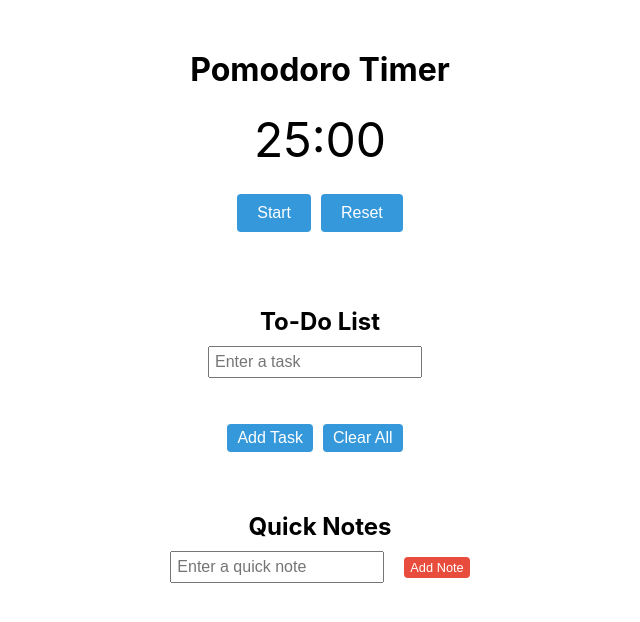
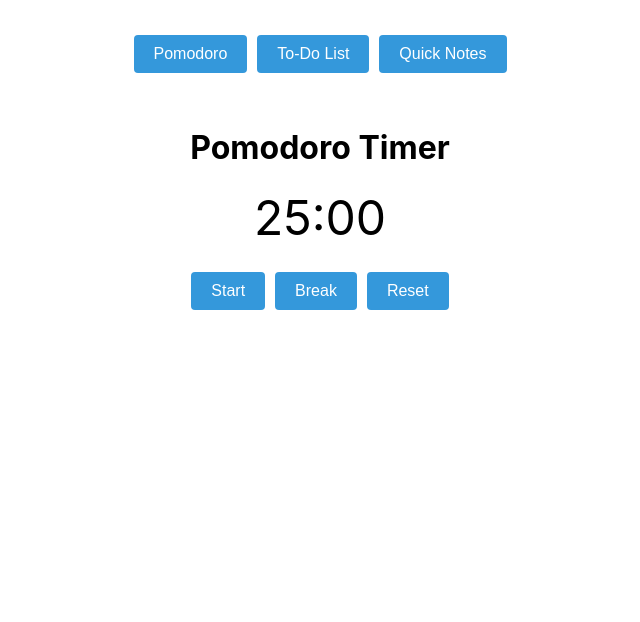
Before and after one commit to Vedant-MAHAjan/Productivity, a React (Create React App) app: page / in a window 1280 px wide. Shown: the top 622 px of the page, without its empty margins (320-960 px from the left). Built offline with nearby package versions, Linux system fonts and the light colour scheme.

Commit message:
full page for each feature

```diff
--- a/src/App.css
+++ b/src/App.css
@@ -1,16 +1,15 @@
 /* App.css */
 
-.pomodoro-timer {
+.app {
   text-align: center;
-  margin-top: 100px;
+  margin-top: 30px;
 }
 
-.timer {
-  font-size: 3rem;
-  margin: 20px 0;
+.tab-buttons {
+  margin-bottom: 20px;
 }
 
-.buttons button {
+.tab-buttons button {
   background-color: #3498db;
   color: #fff;
   border: none;
@@ -22,149 +21,6 @@
   transition: background-color 0.3s ease;
 }
 
-.buttons button:hover {
+.tab-buttons button:hover {
   background-color: #2980b9;
 }
-
-/* PomodoroTimer.css */
-
-.pomodoro-timer {
-  text-align: center;
-  margin-top: 50px;
-}
-
-.timer {
-  font-size: 3rem;
-  margin: 20px 0;
-}
-
-.tasks {
-  margin-top: 30px;
-  display: flex;
-  flex-direction: column;
-  align-items: center;
-}
-
-.button-container {
-  display: flex;
-  justify-content: center; /* Center the buttons horizontally */
-  align-items: center; /* Center the buttons vertically */
-  margin-top: 10px;
-}
-
-.tasks h2 {
-  font-size: 1.5rem;
-  margin-bottom: 10px;
-}
-
-.tasks input {
-  padding: 5px;
-  font-size: 1rem;
-  width: 200px;
-  margin-right: 10px;
-  margin-bottom: 10px; /* Add margin at the bottom of the input */
-}
-
-.tasks button {
-  background-color: #3498db;
-  color: #fff;
-  border: none;
-  padding: 5px 10px;
-  font-size: 1rem;
-  cursor: pointer;
-  border-radius: 4px;
-  transition: background-color 0.3s ease;
-  margin-bottom: 10px; /* Add margin at the bottom of the button */
-  margin-right: 10px; /* Add margin between buttons */
-
-
-}
-
-.tasks button:hover {
-  background-color: #2980b9;
-}
-
-.tasks ul {
-  list-style-type: none;
-  padding: 0;
-  margin-top: 10px;
-}
-
-.tasks li {
-  display: flex;
-  align-items: center;
-  justify-content: space-between;
-  padding: 5px 0;
-  width: 100%;
-  display: flex;
-  border-bottom: 1px solid #ddd; /* Add a border between task items */
-
-}
-
-.tasks li button {
-  background-color: #e74c3c;
-  color: #fff;
-  border: none;
-  padding: 3px 6px;
-  font-size: 0.8rem;
-  cursor: pointer;
-  border-radius: 4px;
-  transition: background-color 0.3s ease;
-  margin-left: 10px; /* Add margin to the left side of the button */
-}
-
-.tasks li button:hover {
-  background-color: #c0392b;
-}
-
-.quick-notes {
-  margin: 30px auto; /* Center the container horizontally */
-  max-width: 960px; /* Set a maximum width for the container */
-}
-
-.quick-notes h2 {
-  font-size: 1.5rem;
-  margin-bottom: 10px;
-}
-
-.quick-notes input {
-  padding: 5px;
-  font-size: 1rem;
-  width: 200px;
-  margin-right: 10px;
-  margin-bottom: 10px; /* Add margin at the bottom of the input */
-}
-
-.quick-notes .add-button {
-  background-color: #e74c3c;
-  color: #fff;
-  border: none;
-  padding: 3px 6px;
-  font-size: 0.8rem;
-  cursor: pointer;
-  border-radius: 4px;
-  transition: background-color 0.3s ease;
-  margin-left: 10px; /* Add margin to the left side of the button */
-
-}
-
-.quick-notes ul {
-  list-style-type: none;
-  padding: 0;
-  margin-top: 10px;
-  display: flex;
-  justify-content: space-between; /* Distribute cards evenly */
-  flex-wrap: wrap;
-}
-
-.quick-notes li {
-  background-color: #f9f9f9;
-  padding: 10px;
-  border-radius: 4px;
-  margin-bottom: 20px; /* Add more space between rows */
-  width: calc(33.33% - 20px); /* Distribute 3 cards in a row with margins */
-  display: flex;
-  justify-content: space-between;
-  align-items: center;
-  box-sizing: border-box; /* Include padding and border in width calculation */
-}
--- a/src/App.js
+++ b/src/App.js
@@ -1,17 +1,26 @@
-// App.js
-
-import React from 'react';
+import React, { useState } from 'react';
 import './App.css';
 import PomodoroTimer from './PomodoroTimer';
 import ToDoList from './to-do';
 import QuickNotes from './quickNotes';
 
 function App() {
+  const [activeTab, setActiveTab] = useState('pomodoro');
+
+  const handleTabChange = (tab) => {
+    setActiveTab(tab);
+  };
+
   return (
-    <div className="App">
-      <PomodoroTimer />
-      <ToDoList />
-      <QuickNotes />
+    <div className="app">
+      <div className="tab-buttons">
+        <button onClick={() => handleTabChange('pomodoro')}>Pomodoro</button>
+        <button onClick={() => handleTabChange('todo')}>To-Do List</button>
+        <button onClick={() => handleTabChange('notes')}>Quick Notes</button>
+      </div>
+      {activeTab === 'pomodoro' && <PomodoroTimer />}
+      {activeTab === 'todo' && <ToDoList />}
+      {activeTab === 'notes' && <QuickNotes />}
     </div>
   );
 }
--- /dev/null
+++ b/src/PomodoroTimer.css
@@ -0,0 +1,37 @@
+.pomodoro-timer {
+  text-align: center;
+  margin-top: 100px;
+}
+
+.timer {
+  font-size: 3rem;
+  margin: 20px 0;
+}
+
+.buttons button {
+  background-color: #3498db;
+  color: #fff;
+  border: none;
+  padding: 10px 20px;
+  font-size: 1rem;
+  cursor: pointer;
+  margin: 5px;
+  border-radius: 4px;
+  transition: background-color 0.3s ease;
+}
+
+.buttons button:hover {
+  background-color: #2980b9;
+}
+
+/* PomodoroTimer.css */
+
+.pomodoro-timer {
+  text-align: center;
+  margin-top: 50px;
+}
+
+.timer {
+  font-size: 3rem;
+  margin: 20px 0;
+}
--- a/src/PomodoroTimer.js
+++ b/src/PomodoroTimer.js
@@ -1,4 +1,6 @@
 import React, { Component } from 'react';
+import './PomodoroTimer.css';
+
 
 class PomodoroTimer extends Component {
     constructor(props) {
@@ -7,6 +9,8 @@ class PomodoroTimer extends Component {
         this.state = {
             time: 1500, // 25 minutes in seconds
             isRunning: false,
+            isBreakTime: false, // Added state to track break time
+
         };
 
         this.timer = null;
@@ -41,19 +45,30 @@ class PomodoroTimer extends Component {
         }
     };
 
+    startBreakTimer = () => {
+        this.setState({ time: 300, isRunning: true, isBreakTime: true }); // 5 minutes in seconds
+        this.timer = setInterval(this.tick, 1000);
+    };
+
     render() {
-        const { time, isRunning } = this.state;
+        const { time, isRunning, isBreakTime } = this.state;
 
         return (
             <div className="pomodoro-timer">
                 <h1>Pomodoro Timer</h1>
                 <div className="timer">{this.formatTime(time)}</div>
+                {isRunning && (
+                    <div className="timer-text">
+                        {isBreakTime ? 'Break Time!' : 'Time to focus'}
+                    </div>
+                )}
                 <div className="buttons">
                     {!isRunning ? (
                         <button onClick={this.startTimer}>Start</button>
                     ) : (
                         <button onClick={this.pauseTimer}>Pause</button>
                     )}
+                    <button onClick={this.startBreakTimer}>Break</button>
                     <button onClick={this.resetTimer}>Reset</button>
                 </div>
             </div>
--- /dev/null
+++ b/src/QuickNotes.css
@@ -0,0 +1,52 @@
+
+.quick-notes {
+  margin: 30px auto; /* Center the container horizontally */
+  max-width: 960px; /* Set a maximum width for the container */
+}
+
+.quick-notes h2 {
+  font-size: 1.5rem;
+  margin-bottom: 10px;
+}
+
+.quick-notes input {
+  padding: 5px;
+  font-size: 1rem;
+  width: 200px;
+  margin-right: 10px;
+  margin-bottom: 10px; /* Add margin at the bottom of the input */
+}
+
+.quick-notes .add-button {
+  background-color: #e74c3c;
+  color: #fff;
+  border: none;
+  padding: 3px 6px;
+  font-size: 0.8rem;
+  cursor: pointer;
+  border-radius: 4px;
+  transition: background-color 0.3s ease;
+  margin-left: 10px; /* Add margin to the left side of the button */
+
+}
+
+.quick-notes ul {
+  list-style-type: none;
+  padding: 0;
+  margin-top: 10px;
+  display: flex;
+  justify-content: space-between; /* Distribute cards evenly */
+  flex-wrap: wrap;
+}
+
+.quick-notes li {
+  background-color: #f9f9f9;
+  padding: 10px;
+  border-radius: 4px;
+  margin-bottom: 20px; /* Add more space between rows */
+  width: calc(33.33% - 20px); /* Distribute 3 cards in a row with margins */
+  display: flex;
+  justify-content: space-between;
+  align-items: center;
+  box-sizing: border-box; /* Include padding and border in width calculation */
+}
--- /dev/null
+++ b/src/ToDoList.css
@@ -0,0 +1,83 @@
+
+.tasks {
+  margin-top: 30px;
+  display: flex;
+  flex-direction: column;
+  align-items: center;
+}
+
+.button-container {
+  display: flex;
+  justify-content: center; /* Center the buttons horizontally */
+  align-items: center; /* Center the buttons vertically */
+  margin-top: 10px;
+}
+
+.tasks h2 {
+  font-size: 1.5rem;
+  margin-bottom: 10px;
+}
+
+.tasks input {
+  padding: 5px;
+  font-size: 1rem;
+  width: 200px;
+  margin-right: 10px;
+  margin-bottom: 10px; /* Add margin at the bottom of the input */
+}
+
+.tasks button {
+  background-color: #3498db;
+  color: #fff;
+  border: none;
+  padding: 5px 10px;
+  font-size: 1rem;
+  cursor: pointer;
+  border-radius: 4px;
+  transition: background-color 0.3s ease;
+  margin-bottom: 10px; /* Add margin at the bottom of the button */
+  margin-right: 10px; /* Add margin between buttons */
+
+
+}
+
+.tasks button:hover {
+  background-color: #2980b9;
+}
+
+.tasks ul {
+  list-style-type: none;
+  padding: 0;
+  margin-top: 10px;
+}
+
+.tasks li {
+  display: flex;
+  align-items: center;
+  justify-content: space-between;
+  padding: 5px 0;
+  width: 100%;
+  display: flex;
+  border-bottom: 1px solid #ddd; /* Add a border between task items */
+
+}
+
+.tasks li button {
+  background-color: #e74c3c;
+  color: #fff;
+  border: none;
+  padding: 3px 6px;
+  font-size: 0.8rem;
+  cursor: pointer;
+  border-radius: 4px;
+  transition: background-color 0.3s ease;
+  margin-left: 10px; /* Add margin to the left side of the button */
+}
+
+.tasks li button:hover {
+  background-color: #c0392b;
+}
+
+.completed {
+  text-decoration: line-through;
+}
--- a/src/quickNotes.js
+++ b/src/quickNotes.js
@@ -1,7 +1,7 @@
 // PomodoroTimer.js
 
 import React, { Component } from 'react';
-import './App.css';
+import './QuickNotes.css';
 
 class quickNotes extends Component {
     constructor(props) {
@@ -40,8 +40,6 @@ class quickNotes extends Component {
         // ... (previous JSX)
 
         return (
-            <div className="pomodoro-timer">
-                {/* ... (previous JSX) */}
                 <div className="quick-notes">
                     <h2>Quick Notes</h2>
                     <input
@@ -59,7 +57,7 @@ class quickNotes extends Component {
                         ))}
                     </ul>
                 </div>
-            </div>
+
         );
     }
 }
--- a/src/to-do.js
+++ b/src/to-do.js
@@ -1,22 +1,18 @@
 
 import React, { Component } from 'react';
-import './App.css'; // Make sure to adjust the path based on your project structure
+import './ToDoList.css';
+
 
 class ToDoList extends Component {
     constructor(props) {
         super(props);
 
         this.state = {
-            time: 1500, // 25 minutes in seconds
-            isRunning: false,
             task: '',
             tasks: [],
+            completedTasks: [], // New array to track completed tasks
         };
-
-        this.timer = null;
     }
-
-    // ... (previous code)
 
     handleTaskChange = (event) => {
         this.setState({ task: event.target.value });
@@ -41,38 +37,48 @@ class ToDoList extends Component {
         this.setState({ tasks: [] });
     };
 
+    markAsCompleted = (index) => {
+        const { completedTasks } = this.state;
+
+        if (!completedTasks.includes(index)) {
+            this.setState((prevState) => ({
+                completedTasks: [...prevState.completedTasks, index],
+            }));
+        }
+    };
 
     render() {
-        const { time, isRunning, task, tasks } = this.state;
+        const { task, tasks, completedTasks } = this.state;
 
         return (
-            <div className="pomodoro-timer">
-                {/* ... (previous JSX) */}
             <div className="tasks">
                 <h2>To-Do List</h2>
                 <input
                     type="text"
                     value={task}
                     onChange={this.handleTaskChange}
-                        placeholder="Enter a task"
+                    placeholder="Enter task"
                 />
+                <button onClick={this.addTask}>Add Task</button>
                 <ul>
                     {tasks.map((task, index) => (
-                            <li key={index}>
+                        <li key={index} className={completedTasks.includes(index) ? 'completed' : ''}>
+                            {completedTasks.includes(index) ? (
+                                <del>{task}</del>
+                            ) : (
+                                <>
                                     {task}
-                                <button onClick={() => this.removeTask(index)}>Remove</button>
+                                    <button onClick={() => this.markAsCompleted(index)}>
+                                        <span role="img" aria-label="cross">
+                                            ❌
+                                        </span>
+                                    </button>
+                                </>
+                            )}
                         </li>
                     ))}
                 </ul>
-                    <div className="button-container">
-                        <button onClick={this.addTask} className="add-button">
-                            Add Task
-                        </button>
-                        <button onClick={this.clearAllTasks} className="clear-button">
-                            Clear All
-                        </button>
-                    </div>
-                </div>
+                <button onClick={this.clearAllTasks}>Clear All</button>
             </div>
         );
     }
```
Also changed, not shown: src/Navigation.js (added, +16 -0 lines). Lines whose indentation alone changed are shown as unchanged.
